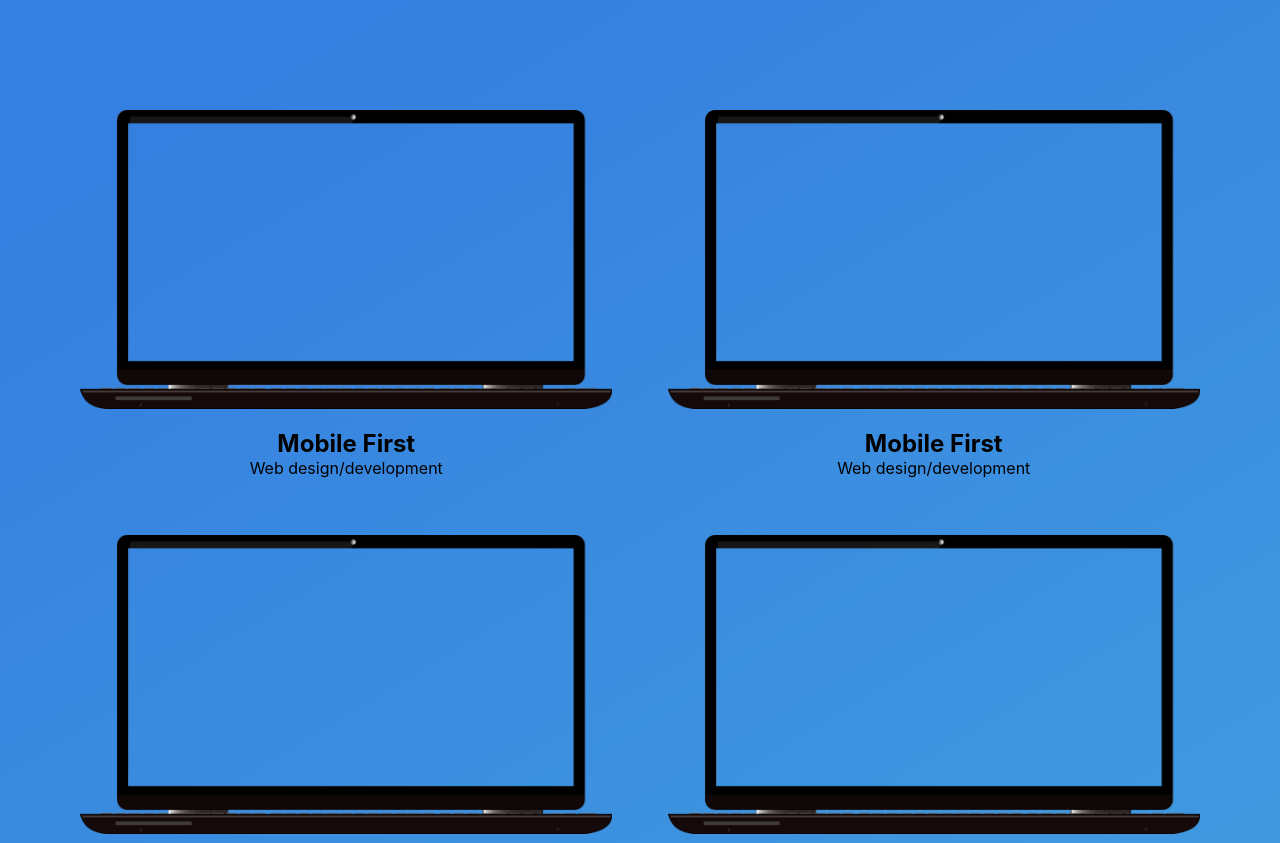
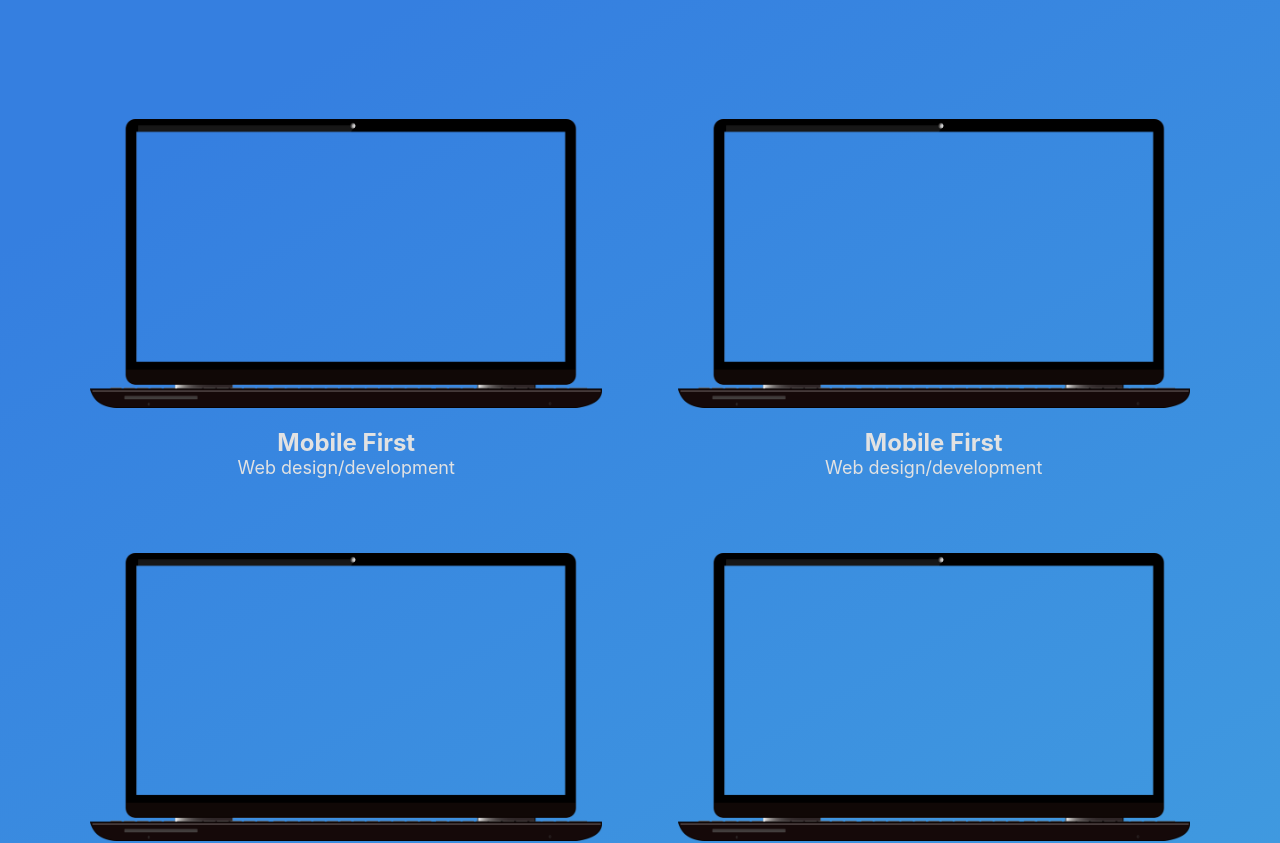
Before and after one commit to tomasleggire/tomasleggire, a React (Create React App) app: page / in a window 1280 px wide. Shown: the part 1641-2484 px from the top of the page. Built offline with nearby package versions, Linux system fonts and the light colour scheme.

Commit message:
Hover animation en cards porfotlio

```diff
--- a/src/components/PortfolioItem.jsx
+++ b/src/components/PortfolioItem.jsx
@@ -4,7 +4,7 @@ import '../styles/PortfolioItem.scss';
 export default function PortfolioItem({ image, title, text }) {
     return (
         <div className="card-item">
-            <img src={image} className='image-item'/>
+            <img src={image} className='image-item' alt={title}/>
             <h2 className="item-h1">{title}</h2>
             <span className="item-text">{text}</span>
         </div>
--- a/src/styles/PortfolioItem.scss
+++ b/src/styles/PortfolioItem.scss
@@ -7,20 +7,37 @@
   align-items: center;
   background-color: rgba(255, 255, 255, 0);
   color: rgb(0, 0, 0);
-  height: 350px;
+  // height: 350px;
+  height: auto;
   margin: 20px;
   margin-bottom: 40px;
+  color: var(--special-white);
+}
+
+.image-item {
   cursor: pointer;
+  transition: .3s;
+  max-width: auto;
+  padding: 0 10px;
+}
+
+.image-item:hover {
+  transform: scale(1.05);
+  rotate: 3deg;
 }
 
 .item-h1 {
   margin-top: 20px;
 }
 
+.item-text {
+  font-size: var(--lg);
+}
+
 @media only screen and (max-width: 915px) {
   .card-item {
     margin: 0;
-    margin-bottom: 0;
+    margin-bottom: 40px;
   }
 }
 
@@ -29,10 +46,3 @@
     margin-bottom: 20%;
   }
 }
-
-
-@media only screen and (max-width: 500px) {
-  .card-item {
-    margin-bottom: 5%;
-  }
-}
```
